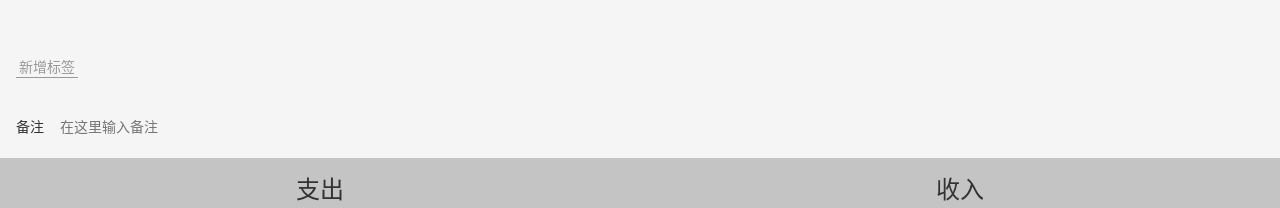
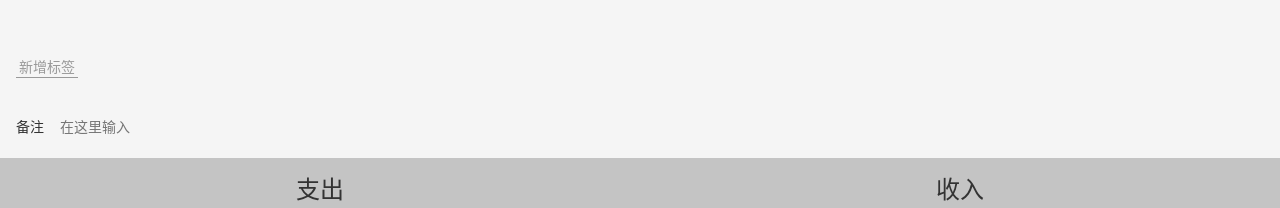
Before and after one commit to wyvern1423/-formoney, a Vue app: page /#/money in a window 1280 px wide. Shown: the part 132-340 px from the top of the page. Built offline with nearby package versions, Linux system fonts and the light colour scheme.

Commit message:
改造Notes.vue 成为通用组件

```diff
--- a/src/components/Money/Notes.vue
+++ b/src/components/Money/Notes.vue
@@ -1,17 +1,20 @@
 <template>
   <label class="notes">
-    <span class="name">备注</span>
-    <input id="xxx" type="text" v-model="value" placeholder="在这里输入备注">
+    <span class="name">{{this.fieldName}}</span>
+    <input id="xxx" type="text" v-model="value" :placeholder="this.placeholder">
   </label>
 </template>
 
 <script lang="ts">
   import Vue from 'vue';
-  import {Component, Watch} from 'vue-property-decorator';
+  import {Component, Prop, Watch} from 'vue-property-decorator';
 
   @Component
   export default class Notes extends Vue {
     value = '';
+
+    @Prop({required: true}) fieldName!: string;
+    @Prop() placeholder?: string;
 
     @Watch('value')
     onValueChanged(value: string) {
--- a/src/views/EditLabel.vue
+++ b/src/views/EditLabel.vue
@@ -1,6 +1,12 @@
 <template>
   <layout>
-    编辑标签
+    <div>
+      <span>
+        <Icon name="left"/>
+        编辑标签
+      </span>
+    </div>
+    <Notes field-name="标签名" placeholder="请输入标签名" />
   </layout>
 </template>
 
@@ -8,8 +14,10 @@
   import Vue from 'vue';
   import {Component} from 'vue-property-decorator';
   import tagListModel from '@/models/tagListMedel';
-
-  @Component
+  import Notes from '@/components/Money/Notes.vue';
+  @Component({
+    components: {Notes}
+  })
   export default class EditLabel extends Vue {
     created() {
       const id = this.$route.params.id;
--- a/src/views/Labels.vue
+++ b/src/views/Labels.vue
@@ -28,10 +28,10 @@
       const name = window.prompt('请输入标签名');
       if (name) {
         const message = tagListModel.create(name);
-        if (message === 'duplicated'){
+        if (message === 'duplicated') {
           window.alert('标签名重复');
-        }else if(message === 'success'){
-          window.alert('添加成功')
+        } else if (message === 'success') {
+          window.alert('添加成功');
         }
       }
     }
--- a/src/views/Money.vue
+++ b/src/views/Money.vue
@@ -2,7 +2,7 @@
   <Layout class-prefix="layout">
     <NumberPad :value.sync="record.amount" @submit="saveRecord"/>
     <Types :value.sync="record.type"/>
-    <Notes @update:value="onUpdateNotes"/>
+    <Notes field-name="备注" @update:value="onUpdateNotes" placeholder="在这里输入"/>
     <Tags :data-source.sync="tags" @update:value="onUpdateTags"/>
   </Layout>
 </template>
```
